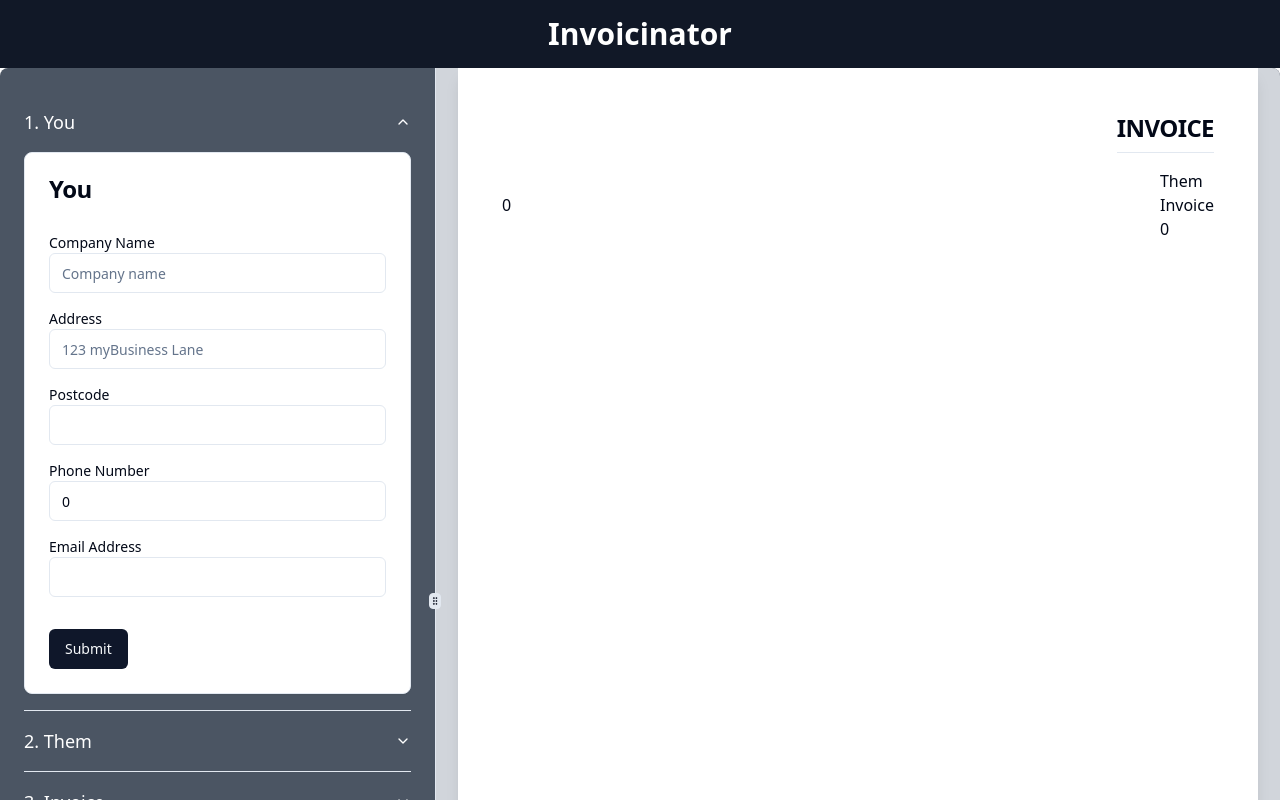
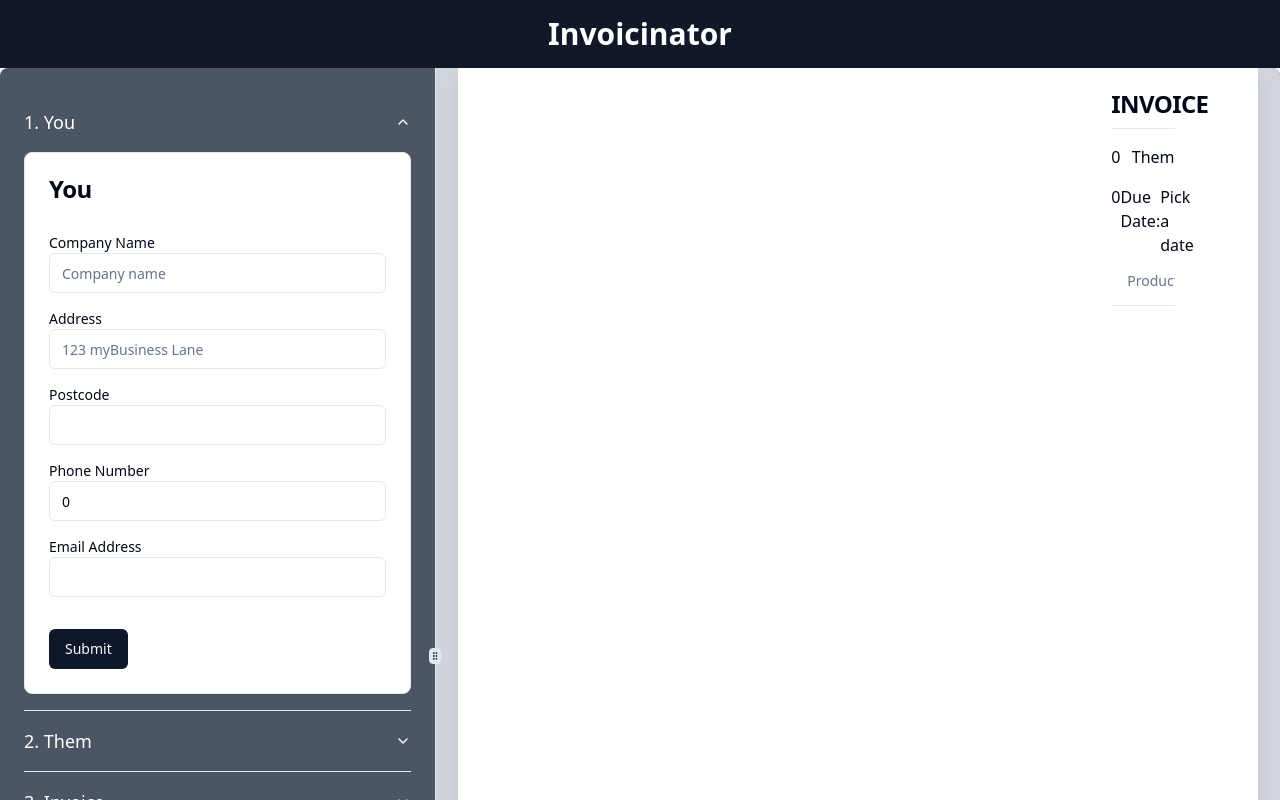
Before and after one commit to vivizuma/invoicinator, a React (Vite) app: page / in a window 1280 px wide. Shown: the top 800 px of the page. Built offline with nearby package versions, Linux system fonts and the light colour scheme.

Commit message:
added table to preview, setDate now works, started grid layout on preview

```diff
--- a/src/components/main/Preview.tsx
+++ b/src/components/main/Preview.tsx
@@ -1,24 +1,36 @@
+import {
+  Table,
+  TableBody,
+  TableCaption,
+  TableCell,
+  TableHead,
+  TableHeader,
+  TableRow,
+} from "@/components/ui/table";
 import { useTheirInfoContext } from "@/contexts/TheirInfoContext";
 import { useYourInfoContext } from "@/contexts/YourInfoContext";
 import { useInvoiceContext } from "@/contexts/InvoiceContext";
-import { TypographyTable } from "./Table";
 import "../styles/DynamicText.css";
+import { useAddItemContext } from "../ContentContainer";
+import { format } from "date-fns";
 //RECIEVER
 
 function Preview() {
   const { name, yourAddress, yourPostcode, yourPhoneNumber, yourEmail } =
     useYourInfoContext();
   const { theirName, theirAddress, theirPostcode } = useTheirInfoContext();
-  const { refNumber, vat } = useInvoiceContext();
+  const { refNumber, vat, date } = useInvoiceContext();
+  const { items } = useAddItemContext();
 
   return (
-    <div className=" a4-preview bg-white shadow-lg">
-      <div className="m-6">
-        <div className="flex justify-between">
-          <h2 className="ml-auto scroll-m-20 border-b pb-2 text-2xl font-semibold tracking-tight first:mt-0">
-            INVOICE
-          </h2>
-        </div>
+    <div className=" a4-preview bg-white shadow-lg grid m-6 grid-cols-12 grid-rows-5">
+      {/* THE PAGE */}
+
+      <div className="col-start-11 col-end-12">
+        <h2 className="ml-auto scroll-m-20 border-b pb-2 text-2xl font-semibold tracking-tight first:mt-0">
+          INVOICE
+        </h2>
+
         <div className="flex flex-row justify-between items-center py-4">
           <div className="">
             <p className="font-bold">{name}</p>
@@ -32,9 +44,34 @@ function Preview() {
             <p className="font-bold">{theirName}</p>
             <p>{theirAddress}</p>
             <p>{theirPostcode}</p>
-            <h3>Invoice</h3>
-            <p>{refNumber}</p>
           </div>
+        </div>
+        <div className="flex">
+          <p>{refNumber}</p>
+          <span>Due Date:</span>
+          {date ? format(date, "dd/MM/yyyy") : <span>Pick a date</span>}
+        </div>
+        {/* Invoice Items Table */}
+        <div>
+          <Table>
+            <TableHeader>
+              <TableRow>
+                <TableHead> Product</TableHead>
+                <TableHead> Quantity</TableHead>
+                <TableHead> Price </TableHead>
+                <TableHead> Total </TableHead>
+              </TableRow>
+            </TableHeader>
+            <TableBody>
+              {items.map((item, index) => (
+                <TableRow key={index} className="py-0 my-0">
+                  <TableCell>{item.product}</TableCell>
+                  <TableCell>{item.quantity}</TableCell>
+                  <TableCell>{item.amountDue}</TableCell>
+                </TableRow>
+              ))}
+            </TableBody>
+          </Table>
         </div>
       </div>
     </div>
--- a/src/components/sidebar/InvoiceInput.tsx
+++ b/src/components/sidebar/InvoiceInput.tsx
@@ -10,11 +10,25 @@ import {
   CardHeader,
   CardTitle,
 } from "@/components/ui/card";
+import * as React from "react";
+import { format } from "date-fns";
+import { Calendar as CalendarIcon } from "lucide-react";
+
+import { cn } from "@/lib/utils";
+
+import { Calendar } from "@/components/ui/calendar";
+import {
+  Popover,
+  PopoverContent,
+  PopoverTrigger,
+} from "@/components/ui/popover";
 
 import { Checkbox } from "@/components/ui/checkbox";
 import { Textarea } from "../ui/textarea";
+
 function InvoiceInput() {
-  const { refNumber, setRefNumber, vat, setVat } = useInvoiceContext();
+  const { refNumber, setRefNumber, vat, setVat, date, setDate } =
+    useInvoiceContext();
 
   return (
     <>
@@ -44,6 +58,31 @@ function InvoiceInput() {
               <div>
                 <Checkbox>Include VAT</Checkbox>
               </div>
+              <div>
+                {" "}
+                <Popover>
+                  <PopoverTrigger asChild>
+                    <Button
+                      variant={"outline"}
+                      className={cn(
+                        "w-[280px] justify-start text-left font-normal",
+                        !date && "text-muted-foreground"
+                      )}
+                    >
+                      <CalendarIcon className="mr-2 h-4 w-4" />
+                      {date ? format(date, "PPP") : <span>Pick a date</span>}
+                    </Button>
+                  </PopoverTrigger>
+                  <PopoverContent className="w-auto p-0">
+                    <Calendar
+                      mode="single"
+                      selected={date}
+                      onSelect={setDate}
+                      initialFocus
+                    />
+                  </PopoverContent>
+                </Popover>
+              </div>
             </div>
           </div>
           <Label>Introduction to Invoice</Label>
@@ -62,7 +101,5 @@ function InvoiceInput() {
 }
 
 const stagedItems = [];
-function createItem() {
-  constructor;
-}
+
 export default InvoiceInput;
--- a/src/contexts/InvoiceContext.tsx
+++ b/src/contexts/InvoiceContext.tsx
@@ -4,10 +4,12 @@ const InvoiceContext = createContext();
 
 function InvoiceProvider({ children }) {
   const [refNumber, setRefNumber] = useState(0);
-
+  const [date, setDate] = useState<Date>();
   const [vat, setVat] = useState(false);
   return (
-    <InvoiceContext.Provider value={{ refNumber, setRefNumber, vat, setVat }}>
+    <InvoiceContext.Provider
+      value={{ refNumber, setRefNumber, vat, setVat, date, setDate }}
+    >
       {children}
     </InvoiceContext.Provider>
   );
```
